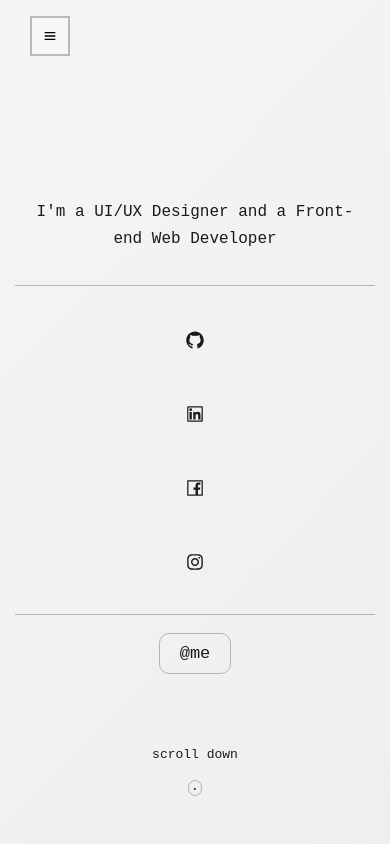
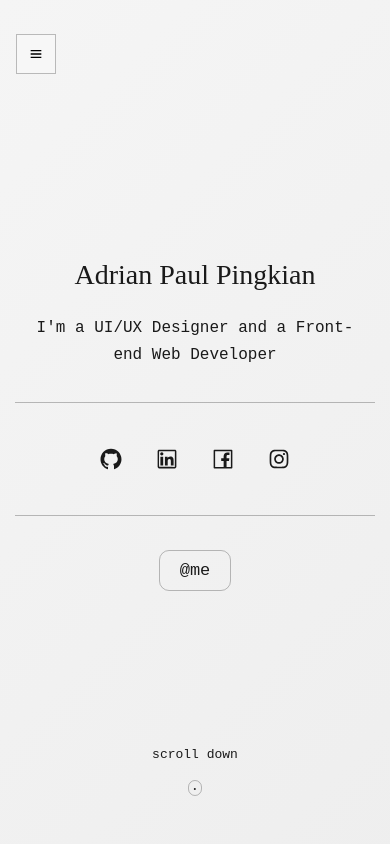
Before and after one commit to imadrianpaul/adrianpinks-website, a React (Create React App) app: page / in a window 390 px wide. Shown: the top 844 px of the page. Built offline with nearby package versions, Linux system fonts and the light colour scheme; a web font is replaced by a local one.

Commit message:
Fixes on spacing and responsiveness

```diff
--- a/src/components/about/About.css
+++ b/src/components/about/About.css
@@ -36,7 +36,7 @@
 
 .about__data {
     padding-top: 2.5rem;
-    padding-right: 2.5rem;
+
 }
 
 .about__wholebox {
--- a/src/components/about/About.jsx
+++ b/src/components/about/About.jsx
@@ -1,7 +1,7 @@
 import React from "react";
 import { motion } from "framer-motion";
 import './About.css';
-import Resume from '../../assets/Adrian Pingkian  Resume.pdf';
+import Resume from '../../assets/Adrian Pingkian Resume.pdf';
 import codingImage from '../../assets/codingimg.jpg';
 import figmaImage from '../../assets/figmaImage.jpg';
 
--- a/src/components/home/Home.css
+++ b/src/components/home/Home.css
@@ -110,7 +110,7 @@
     }
 
     .home__name {
-        font-size: calc(var(--h1-font-size) - 1rem);
+        font-size: var(--h1-font-size);
     }
 
     .home__socials {
@@ -139,7 +139,7 @@
     }
 
     .home__name {
-        font-size: calc(var(--h1-font-size) - 1.5rem);
+        font-size: var(--h1-font-size);
     }
 
     .home__socials {
@@ -173,17 +173,16 @@
     }
 
     .home__name {
-        font-size: calc(var(--h1-font-size) - 2rem);
+        font-size: var(--h1-font-size);
     }
 
     .home__socials {
-        flex-direction: column;
-        margin-bottom: 1.5rem;
+        margin-bottom: 2.5rem;
         padding: 1rem;
     }
 
     .home__social-link {
-        font-size: 1.25rem;
+        font-size: 1.5rem;
     }
 
     .scroll__down {
@@ -208,20 +207,20 @@
     }
 
     .home__name {
-        font-size: calc(var(--h1-font-size) - 2.5rem);
+        font-size: var(--h1-font-size);
     }
 
     .home__socials {
-        margin-bottom: 1rem;
+        margin-bottom: 2.5rem;
         padding: 0.75rem;
     }
 
     .home__social-link {
-        font-size: 1rem;
+        font-size: 1.5rem;
     }
 
     .scroll__down {
-        bottom: 2.5rem;
+        bottom: 3rem;
     }
 
     .mouse {
--- a/src/components/projects/Projects.css
+++ b/src/components/projects/Projects.css
@@ -186,6 +186,11 @@
 
 /* Media Queries */
 @media screen and (max-width: 1024px) {
+    .portfolio__grid-container {
+        grid-template-columns: repeat(1, 2fr); /* Two columns for tablets */
+        gap: 1rem;
+    }
+
     .portfolio__filters {
         justify-content: center;
     }
@@ -193,61 +198,7 @@
     .portfolio__container {
         grid-template-columns: repeat(2, 330px);
         justify-content: center;
-        row-gap: 30px;
-    }
-}
-
-@media screen and (max-width: 768px) {
-    .portfolio__container {
-        grid-template-columns: 310px;
-        justify-content: center;
-        row-gap: 30px;
-    }
-
-    .portfolio__filters {
-        row-gap: 4px;
-    }
-}
-
-@media screen and (max-width: 350px) {
-    .portfolio__container {
-        grid-template-columns: 1fr;
-    }
-}
-
-/* Responsive Adjustments for Mobile and Tablet */
-/* Mobile View */
-@media screen and (max-width: 768px) {
-    .portfolio__grid-container {
-        grid-template-columns: 1fr; /* Single column for mobile */
-    }
-
-    .portfolio__card {
-        height: auto; /* Let the card height adjust based on content */
-    }
-
-    .portfolio__thumbnail img {
-        height: 225px; /* Set a fixed height for mobile, adjust as needed */
-    }
-
-    .portfolio__desc {
-        width: 339.34px;
-        height: 500px;
-    }
-}
-
-@media screen and (min-width: 768px) and (max-width: 1024px) {
-    .portfolio__grid-container {
-        grid-template-columns: repeat(1, 2fr); /* Two columns for tablets */
-        gap: 1rem;
-    }
-
-    .portfolio__container {
         gap: 1.5rem;
-    }
-
-    .portfolio__card {
-        height: auto; /* Let the card height adjust based on content */
     }
 
     .portfolio__thumbnail img {
@@ -258,4 +209,30 @@
         width: 339.34px;
         height: 500px;
     }
+
+    .portfolio__card {
+        height: auto; /* Let the card height adjust based on content */
+    }
 }
+
+@media screen and (max-width: 768px) {
+    .portfolio__container {
+        grid-template-columns: 335px;
+        gap: 1.5rem;
+
+    }
+
+    .portfolio__filters {
+        row-gap: 4px;
+    }
+
+    .portfolio__thumbnail img {
+        height: 225px; /* Set a fixed height for mobile, adjust as needed */
+    }
+}
+
+@media screen and (max-width: 350px) {
+    .portfolio__container {
+        grid-template-columns: 1fr;
+    }
+}
--- a/src/components/sidebar/Sidebar.css
+++ b/src/components/sidebar/Sidebar.css
@@ -1,4 +1,4 @@
-aside {
+.aside {
     position: fixed;
     left: 0;
     top: 0;
@@ -59,23 +59,23 @@ aside {
 
 .nav__toggle {
     position: fixed;
-    top: 1rem;
-    left: 1.875rem;
+    top: 2.10rem;
+    left: 1rem;
     cursor: pointer;
     height: 40px;
     width: 40px;
     background-color: var(--body-color);
-    border: 2px solid var(--border-color);
+    border: 1px solid var(--border-color);
     display: flex;
     justify-content: center;
     align-items: center;
     z-index: 1;
-    transition: 0.3s;
+    transition: 0.3s ease;
     font-size: 1rem;
 }
 
 [data-theme="dark"] .nav__toggle {
-    border: 1px solid var(--title-color);
+    border: 1px solid var(--border-color);
 
 }
 
@@ -84,16 +84,13 @@ aside {
 }
 
 @media screen and (max-width: 1024px) {
-    aside {
+    .aside {
         left: -110px;
     }
 
-    .nav__toggle {
-        display: flex;
-    }
+    .nav__toggle-open {
+        left: 125px;
 
-    .nav__toggle-open {
-        left: 140px;
     }
 
     .show-menu {
```
Also changed, not shown: 2 other files (tests, documents, lock files or other folders).
